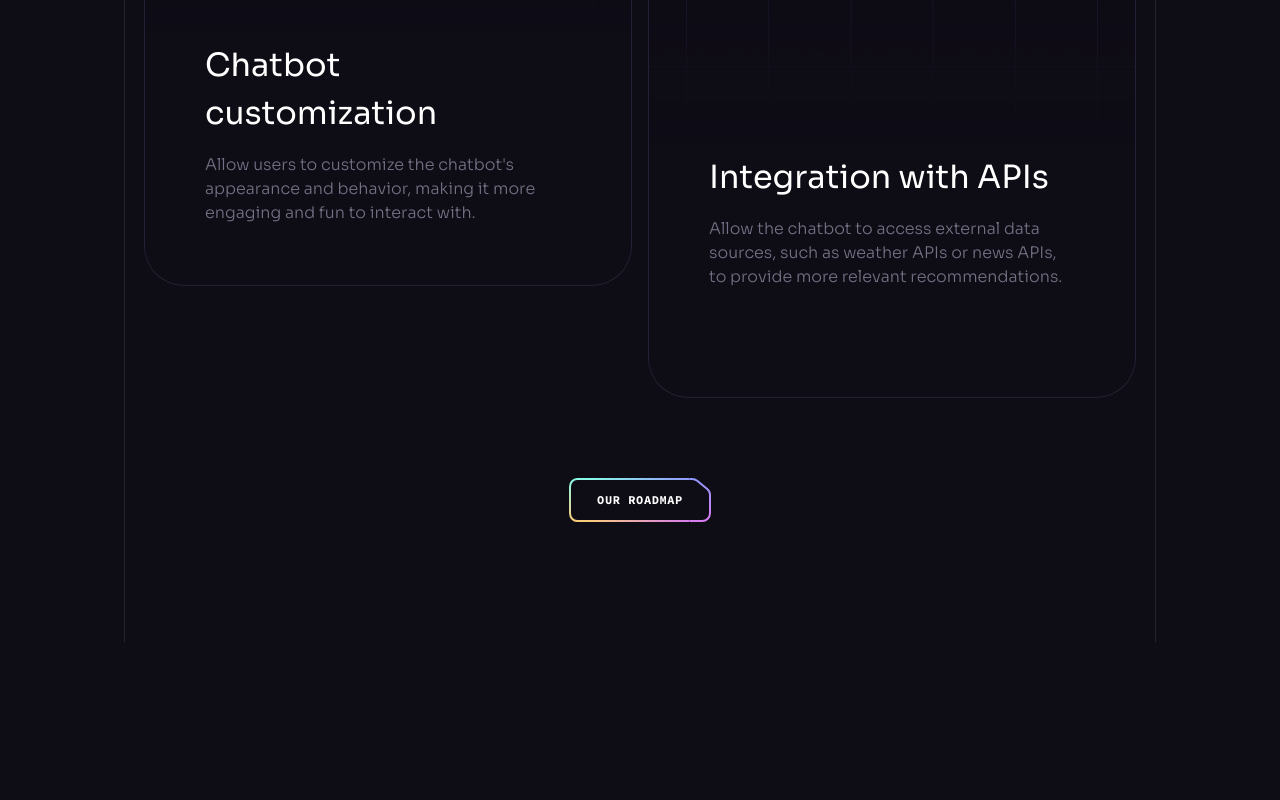
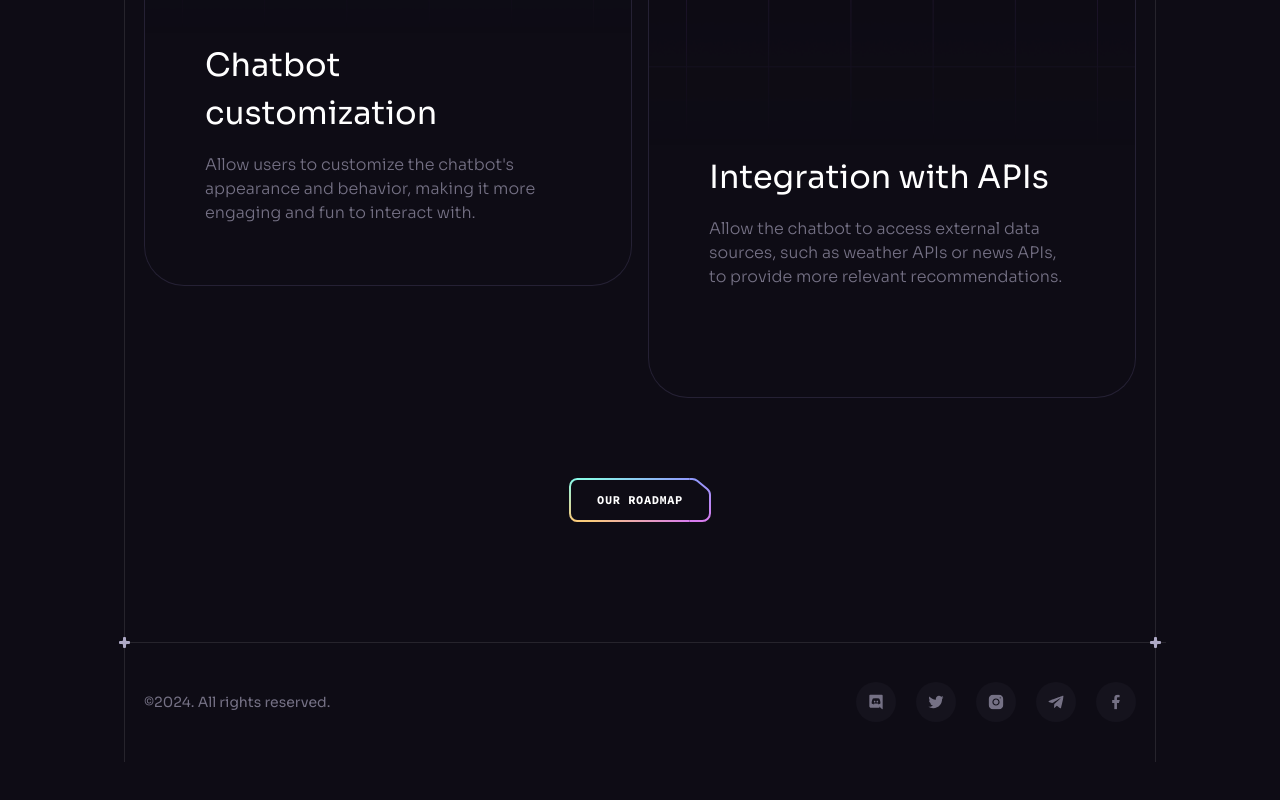
Before and after one commit to fathjami/Brainwave, a React (Vite) app: page / in a window 1280 px wide. Shown: the part 8650-9450 px from the top of the page. Before the commit the page ends 9376 px from the top, so only its background shows below. Built offline with nearby package versions, Linux system fonts and the light colour scheme.

Commit message:
add footer

```diff
--- a/src/App.jsx
+++ b/src/App.jsx
@@ -6,6 +6,7 @@
 import Services from './components/Services'
 import Pricing from './components/Pricing'
 import Roadmap from './components/Roadmap'
+import Footer from './components/Footer'
 
 const App = () => {
     return (
@@ -19,6 +20,7 @@
                 <Services />
                 <Pricing />
                 <Roadmap />
+                <Footer />
             </div>
         </>
     )
--- /dev/null
+++ b/src/components/Footer.jsx
@@ -0,0 +1,35 @@
+import React from 'react'
+import Section from './Section'
+import { socials } from '../constants'
+
+function Footer() {
+    return (
+        <Section crosses className={'!px-0 !py-10'}>
+            <div className="container flex sm:justify-between justify-center items-center gap-10 max-sm:flex-col ">
+                <p className=" caption text-n-4 lg:block">
+                    ©{new Date().getFullYear()}. All rights reserved.
+                </p>
+                <ul className="flex gap-5 flex-wrap">
+                    {socials.map((item) => (
+                        <a
+                            key={item.id}
+                            href={item.url}
+                            target="_blank "
+                            className="flex items-center justify-center w-10 h-10 bg-n-7 rounded-full transition-colors
+                            hover:bg-n-6  "
+                        >
+                            <img
+                                src={item.iconUrl}
+                                width={16}
+                                height={16}
+                                alt={item.title}
+                            />
+                        </a>
+                    ))}
+                </ul>
+            </div>
+        </Section>
+    )
+}
+
+export default Footer
```
